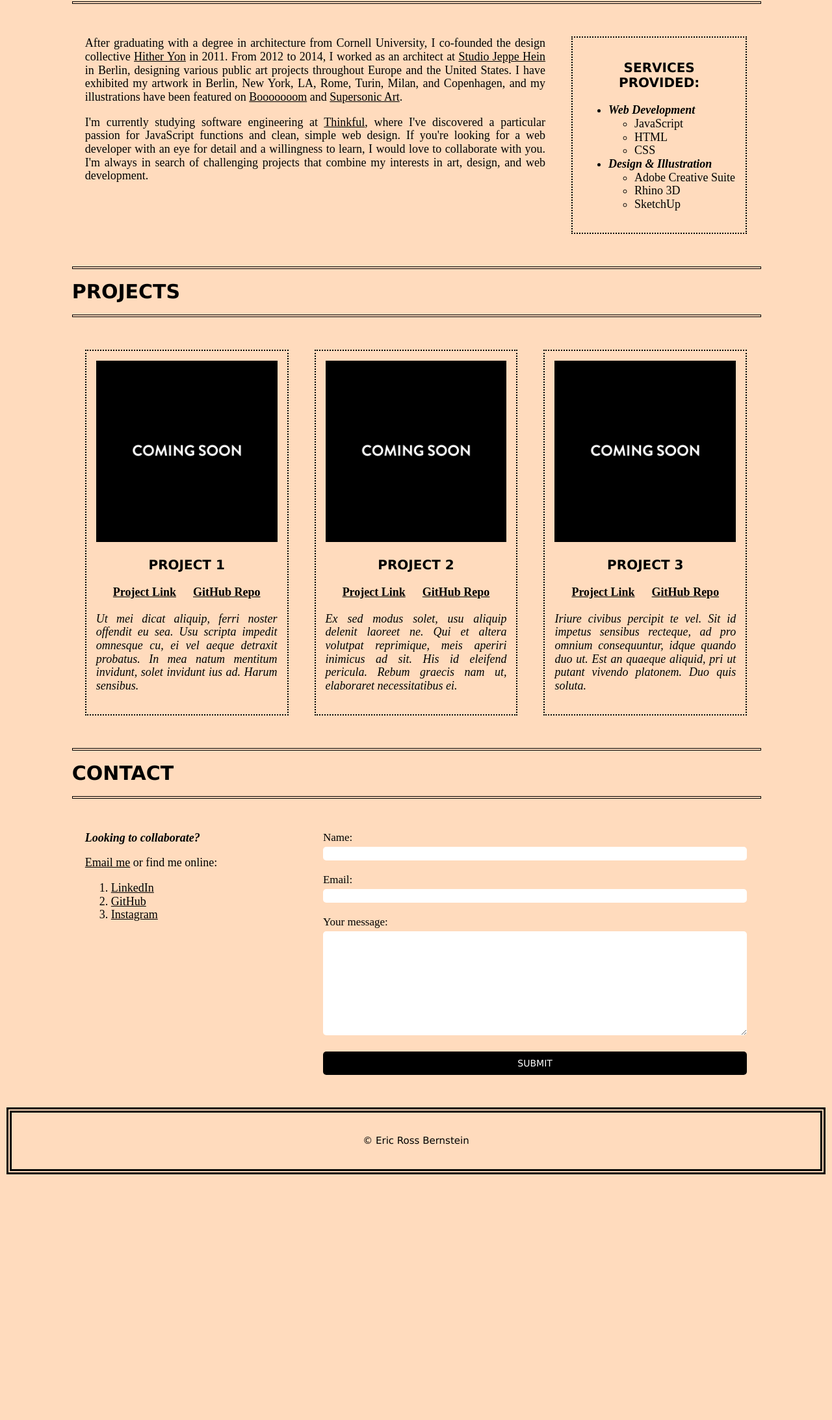
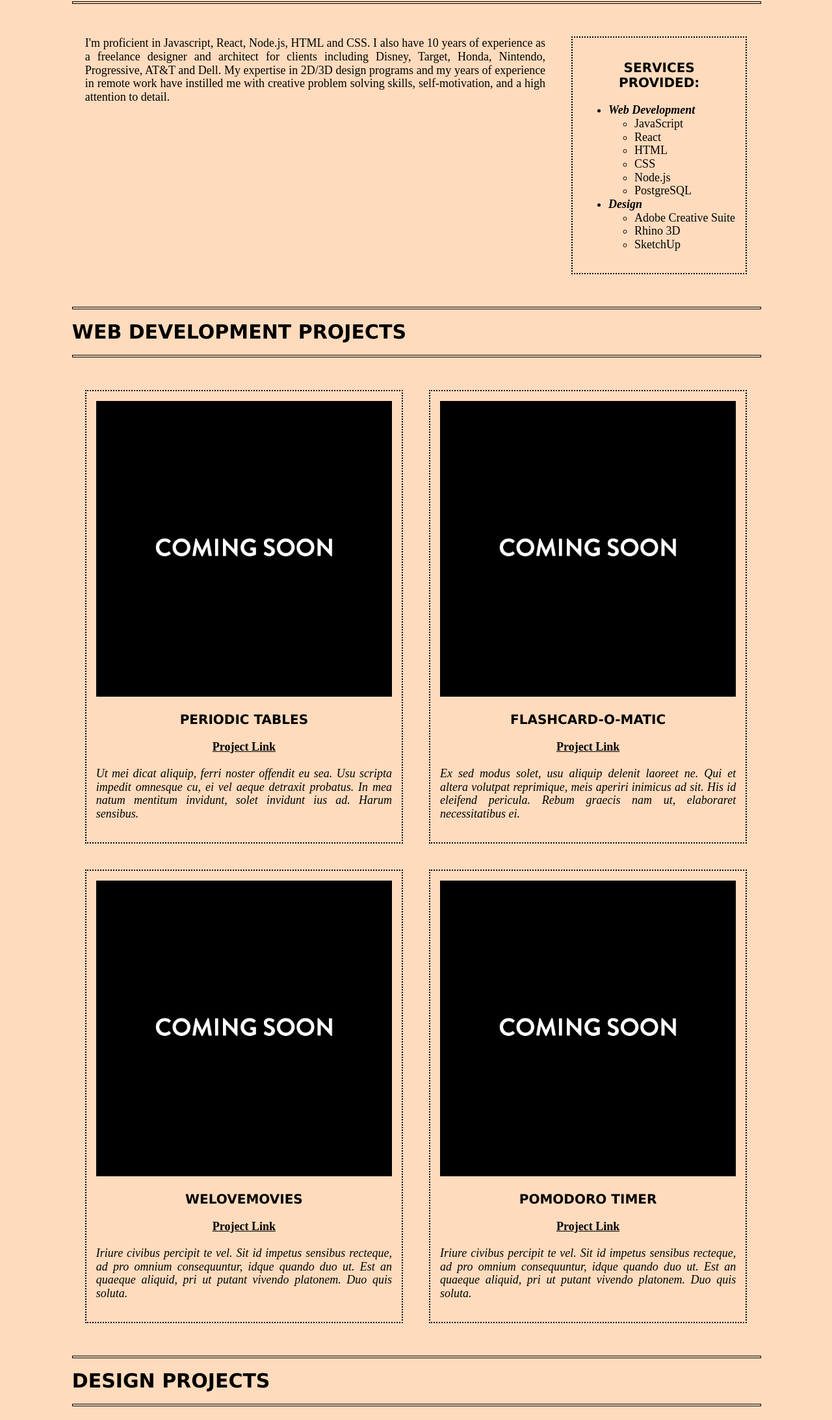
Before and after one commit to ericrossbernstein/Portfolio-Web-Page, a plain HTML site: page index.html in a window 1280 px wide. Shown: the part 615-2800 px from the top of the page at 65% size. Before the commit the page ends 2432 px from the top, so only its background shows below. Drawn offline with nearby package versions, Linux system fonts and the light colour scheme; a script that the page names is missing; a web font is replaced by a local one.

Commit message:
Updated projects list and bio

```diff
--- a/index.html
+++ b/index.html
@@ -21,7 +21,8 @@
           <li><a href="#home">Home</a></li>
           <li><a href="#intro">Intro</a></li>
           <li><a href="#about">About Me</a></li>
-          <li><a href="#projects">Projects</a></li>
+          <li><a href="#webdev">Web Development</a></li>
+          <li><a href="#design">Design</a></li>
           <li><a href="#contact">Contact</a></li>
         </ul>
       </nav>
@@ -36,7 +37,7 @@
             </div>
             <div class="item-centered item-double">
               <h2><em>Hi, I'm Eric Ross Bernstein</em></h2>
-              <h4><strong><em>I'm an artist, designer, and web developer based in California.</em></strong></h4>
+              <h4><strong><em>I'm a frontend web developer and designer based in California.</em></strong></h4>
             </div>
           </div>
         </section>
@@ -49,9 +50,7 @@
 
           <div class="group">
             <div class="item item-triple">
-              <p class="justify">After graduating with a degree in architecture from Cornell University, I co-founded the design collective <a href="https://www.hitheryon.com/" target="_blank">Hither Yon</a> in 2011. From 2012 to 2014, I worked as an architect at <a href="https://www.jeppehein.net/" target="_blank">Studio Jeppe Hein</a> in Berlin, designing various public art projects throughout Europe and the United States. I have exhibited my artwork in Berlin, New York, LA, Rome, Turin, Milan, and Copenhagen, and my illustrations have been featured on <a href="https://www.booooooom.com/2020/04/23/parallels-by-illustrator-eric-ross-bernstein/" target="_blank">Booooooom</a> and <a href="https://supersonicart.com/post/624471143667089408/eric-ross-bernstein-illustrations-superb-and" target="_blank">Supersonic Art</a>.</p>
-
-              <p class="justify">I'm currently studying software engineering at <a href="https://www.thinkful.com/" target="_blank">Thinkful</a>, where I've discovered a particular passion for JavaScript functions and clean, simple web design. If you're looking for a web developer with an eye for detail and a willingness to learn, I would love to collaborate with you. I'm always in search of challenging projects that combine my interests in art, design, and web development.</p>
+              <p class="justify">I'm proficient in Javascript, React, Node.js, HTML and CSS. I also have 10 years of experience as a freelance designer and architect for clients including Disney, Target, Honda, Nintendo, Progressive, AT&T and Dell. My expertise in 2D/3D design programs and my years of experience in remote work have instilled me with creative problem solving skills, self-motivation, and a high attention to detail.</p>
             </div>
             <div class="item-border">
               <h5> Services provided:</h5>
@@ -59,11 +58,14 @@
                 <li><em><strong>Web Development</strong></em>
                   <ul>
                     <li>JavaScript</li>
+                    <li>React</li>
                     <li>HTML</li>
                     <li>CSS</li>
+                    <li>Node.js</li>
+                    <li>PostgreSQL</li>
                   </ul>
                 </li>
-                <li><em><strong>Design & Illustration</strong></em>
+                <li><em><strong>Design</strong></em>
                   <ul>
                     <li>Adobe Creative Suite</li>
                     <li>Rhino 3D</li>
@@ -75,37 +77,88 @@
           </div>
         </section>
 
-        <!-- MAIN: Projects -->
-        <section id="projects">
+        <!-- MAIN: Web Development Projects -->
+        <section id="webdev">
           <hr>
-          <h3>Projects</h3>
+          <h3>Web Development Projects</h3>
           <hr>
 
           <div class="group">
             <div class="item-border">
               <img src="images/coming-soon.jpg" alt="Coming Soon">
-              <h5>Project 1</h5>
+              <h5>Periodic Tables</h5>
               <div class="links-list">
-                <a href="#"><strong>Project Link</strong></a>
-                <a href="#"><strong>GitHub Repo</strong></a>
+                <a href="https://github.com/ericrossbernstein/starter-restaurant-reservation"><strong>Project Link</strong></a>
               </div>
               <p class="justify"><em>Ut mei dicat aliquip, ferri noster offendit eu sea. Usu scripta impedit omnesque cu, ei vel aeque detraxit probatus. In mea natum mentitum invidunt, solet invidunt ius ad. Harum sensibus.</em><p>
             </div>
             <div class="item-border">
               <img src="images/coming-soon.jpg" alt="Coming Soon">
-              <h5>Project 2</h5>
+              <h5>Flashcard-o-matic</h5>
               <div class="links-list">
-                <a href="#"><strong>Project Link</strong></a>
-                <a href="#"><strong>GitHub Repo</strong></a>
+                <a href="https://github.com/ericrossbernstein/project-flashcards"><strong>Project Link</strong></a>
               </div>
               <p class="justify"><em>Ex sed modus solet, usu aliquip delenit laoreet ne. Qui et altera volutpat reprimique, meis aperiri inimicus ad sit. His id eleifend pericula. Rebum graecis nam ut, elaboraret necessitatibus ei.</em><p>
             </div>
+          </div>
+          <div class="group">
             <div class="item-border">
               <img src="images/coming-soon.jpg" alt="Coming Soon">
-              <h5>Project 3</h5>
+              <h5>WeLoveMovies</h5>
               <div class="links-list">
-                <a href="#"><strong>Project Link</strong></a>
-                <a href="#"><strong>GitHub Repo</strong></a>
+                <a href="https://github.com/ericrossbernstein/project-welovemovies"><strong>Project Link</strong></a>
+              </div>
+              <p class="justify"><em>Iriure civibus percipit te vel. Sit id impetus sensibus recteque, ad pro omnium consequuntur, idque quando duo ut. Est an quaeque aliquid, pri ut putant vivendo platonem. Duo quis soluta.</em><p>
+            </div>
+            <div class="item-border">
+              <img src="images/coming-soon.jpg" alt="Coming Soon">
+              <h5>Pomodoro Timer</h5>
+              <div class="links-list">
+                <a href="https://github.com/ericrossbernstein/pomodoro-timer"><strong>Project Link</strong></a>
+              </div>
+              <p class="justify"><em>Iriure civibus percipit te vel. Sit id impetus sensibus recteque, ad pro omnium consequuntur, idque quando duo ut. Est an quaeque aliquid, pri ut putant vivendo platonem. Duo quis soluta.</em><p>
+            </div>
+          </div>
+        </section>
+
+        <!-- MAIN: Design Projects -->
+        <section id="Design">
+          <hr>
+          <h3>Design Projects</h3>
+          <hr>
+
+          <div class="group">
+            <div class="item-border">
+              <img src="images/coming-soon.jpg" alt="Coming Soon">
+              <h5>Theme Park Parade Float</h5>
+              <div class="links-list">
+                <a href="https://ericrossbernstein.com/hire#/paradefloat/"><strong>Project Link</strong></a>
+              </div>
+              <p class="justify"><em>Ut mei dicat aliquip, ferri noster offendit eu sea. Usu scripta impedit omnesque cu, ei vel aeque detraxit probatus. In mea natum mentitum invidunt, solet invidunt ius ad. Harum sensibus.</em><p>
+            </div>
+            <div class="item-border">
+              <img src="images/coming-soon.jpg" alt="Coming Soon">
+              <h5>Target Back-to-School Commercials</h5>
+              <div class="links-list">
+                <a href="https://ericrossbernstein.com/hire#/targetbts/"><strong>Project Link</strong></a>
+              </div>
+              <p class="justify"><em>Ex sed modus solet, usu aliquip delenit laoreet ne. Qui et altera volutpat reprimique, meis aperiri inimicus ad sit. His id eleifend pericula. Rebum graecis nam ut, elaboraret necessitatibus ei.</em><p>
+            </div>
+          </div>
+          <div class="group">
+            <div class="item-border">
+              <img src="images/coming-soon.jpg" alt="Coming Soon">
+              <h5>Honda Holiday Commercial</h5>
+              <div class="links-list">
+                <a href="https://ericrossbernstein.com/hire#/honda/"><strong>Project Link</strong></a>
+              </div>
+              <p class="justify"><em>Iriure civibus percipit te vel. Sit id impetus sensibus recteque, ad pro omnium consequuntur, idque quando duo ut. Est an quaeque aliquid, pri ut putant vivendo platonem. Duo quis soluta.</em><p>
+            </div>
+            <div class="item-border">
+              <img src="images/coming-soon.jpg" alt="Coming Soon">
+              <h5>RE/MAX Commercial</h5>
+              <div class="links-list">
+                <a href="https://ericrossbernstein.com/hire#/remax/"><strong>Project Link</strong></a>
               </div>
               <p class="justify"><em>Iriure civibus percipit te vel. Sit id impetus sensibus recteque, ad pro omnium consequuntur, idque quando duo ut. Est an quaeque aliquid, pri ut putant vivendo platonem. Duo quis soluta.</em><p>
             </div>
```
